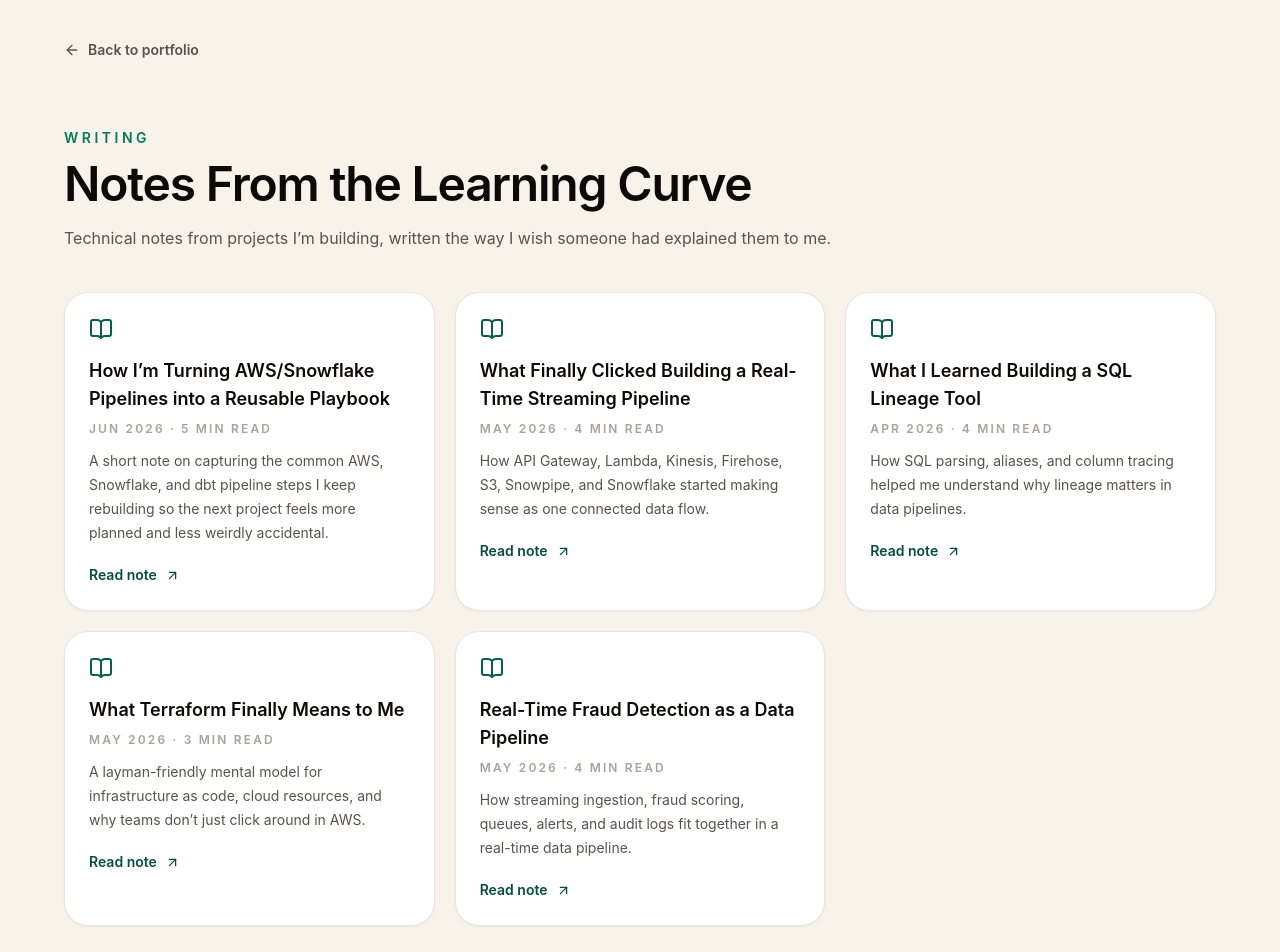
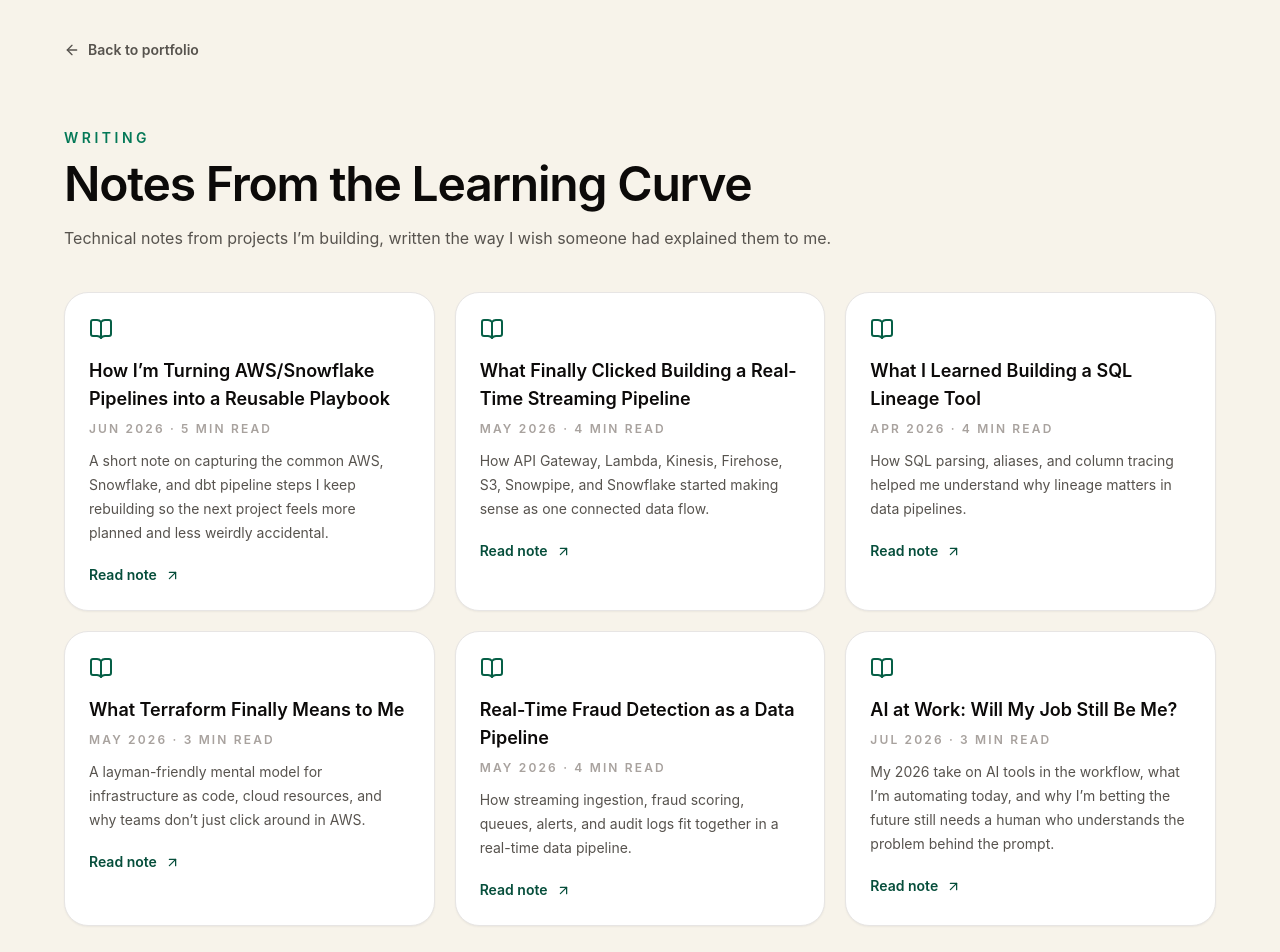
Before and after one commit to jenniferarias414/portfolio-v2, a React (Vite) app: page /notes in a window 1280 px wide. Shown: the top 952 px of the page. Built offline with nearby package versions, Linux system fonts and the light colour scheme.

Commit message:
placeholder card for July note

```diff
--- a/src/data/notes.js
+++ b/src/data/notes.js
@@ -49,6 +49,16 @@ export const notes = [
     path: "#",
     featured: true,
   },
+  {
+    title: "AI at Work: Will My Job Still Be Me?",
+    date: "2026-07-10",
+    dateLabel: "JUL 2026",
+    readTime: "3 MIN READ",
+    description:
+      "My 2026 take on AI tools in the workflow, what I’m automating today, and why I’m betting the future still needs a human who understands the problem behind the prompt.",
+    path: "#",
+    featured: true,
+  },
 ];
 
 
```
